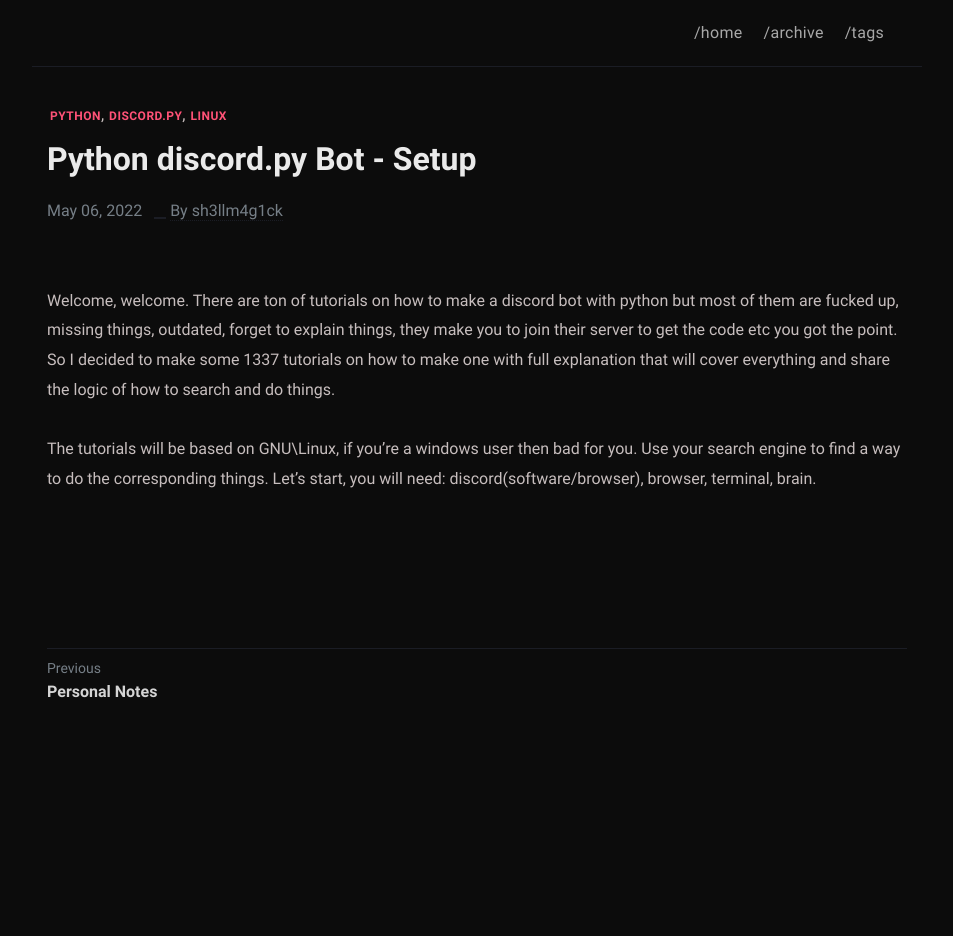
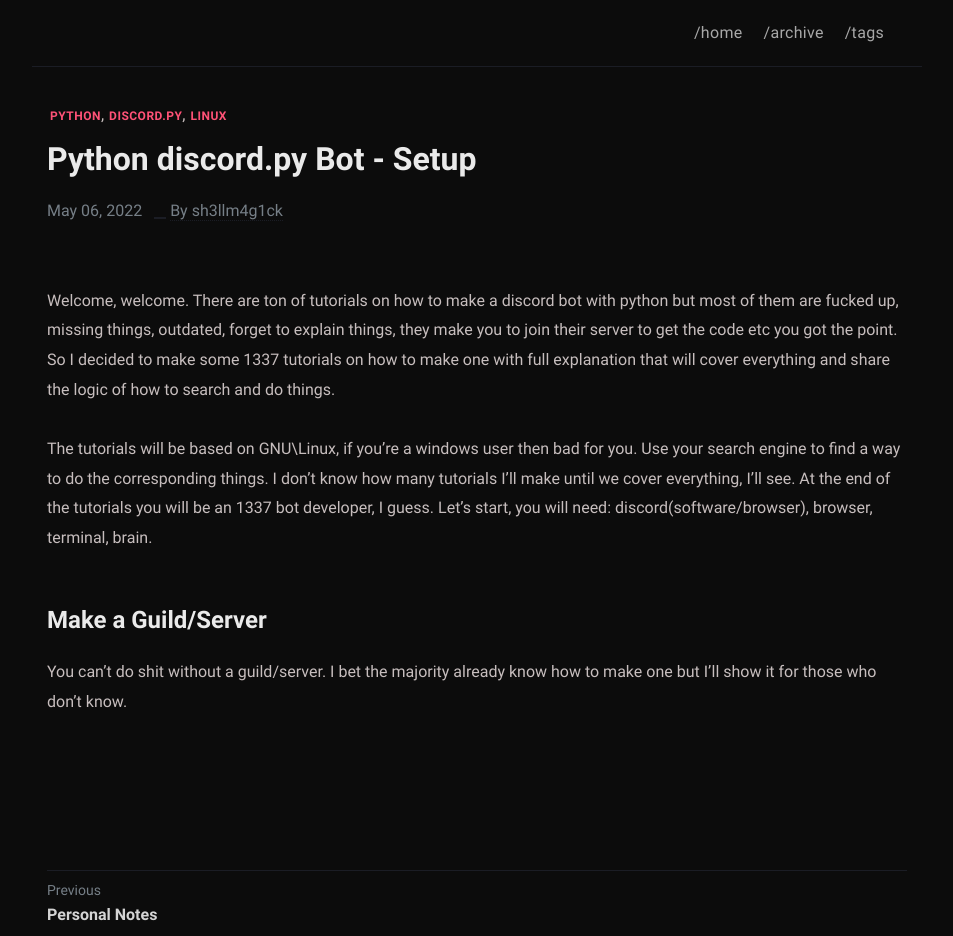
Before and after one commit to sh3llm4g1ck/sh3llm4g1ck.github.io, a Jekyll site: the page built from _posts/python-discord.py-bot-setup/2022-05-06-python-discord.py-bot-setup.md, in a window 1280 px wide. Shown: the whole page, without its empty margins (163-1116 px from the left). Built offline with Jekyll 4.4.1, drawn with Linux system fonts in a browser that asks for light colours; before the commit the page ends 900 px from its top, so only the background shows below that.

Commit message:
Update 2022-05-06-python-discord.py-bot-setup.md

```diff
--- a/_posts/python-discord.py-bot-setup/2022-05-06-python-discord.py-bot-setup.md
+++ b/_posts/python-discord.py-bot-setup/2022-05-06-python-discord.py-bot-setup.md
@@ -7,4 +7,9 @@ tags: [python, discord.py, linux]
 Welcome, welcome. There are ton of tutorials on how to make a discord bot with python but most of them are fucked up, missing things, outdated, forget to explain things, they make you to join their server to get the code etc you got the point. So I decided to make some 1337 tutorials on how to make one with full explanation that will cover everything and share the logic of how to search and do things.
 
 The tutorials will be based on GNU\Linux, if you're a windows user then bad for you. Use your search engine to find a way to do the corresponding things.
+I don't know how many tutorials I'll make until we cover everything, I'll see. At the end of the tutorials you will be an 1337 bot developer, I guess.
 Let's start, you will need: discord(software/browser), browser, terminal, brain.
+
+# Make a Guild/Server
+
+You can't do shit without a guild/server. I bet the majority already know how to make one but I'll show it for those who don't know.
```
